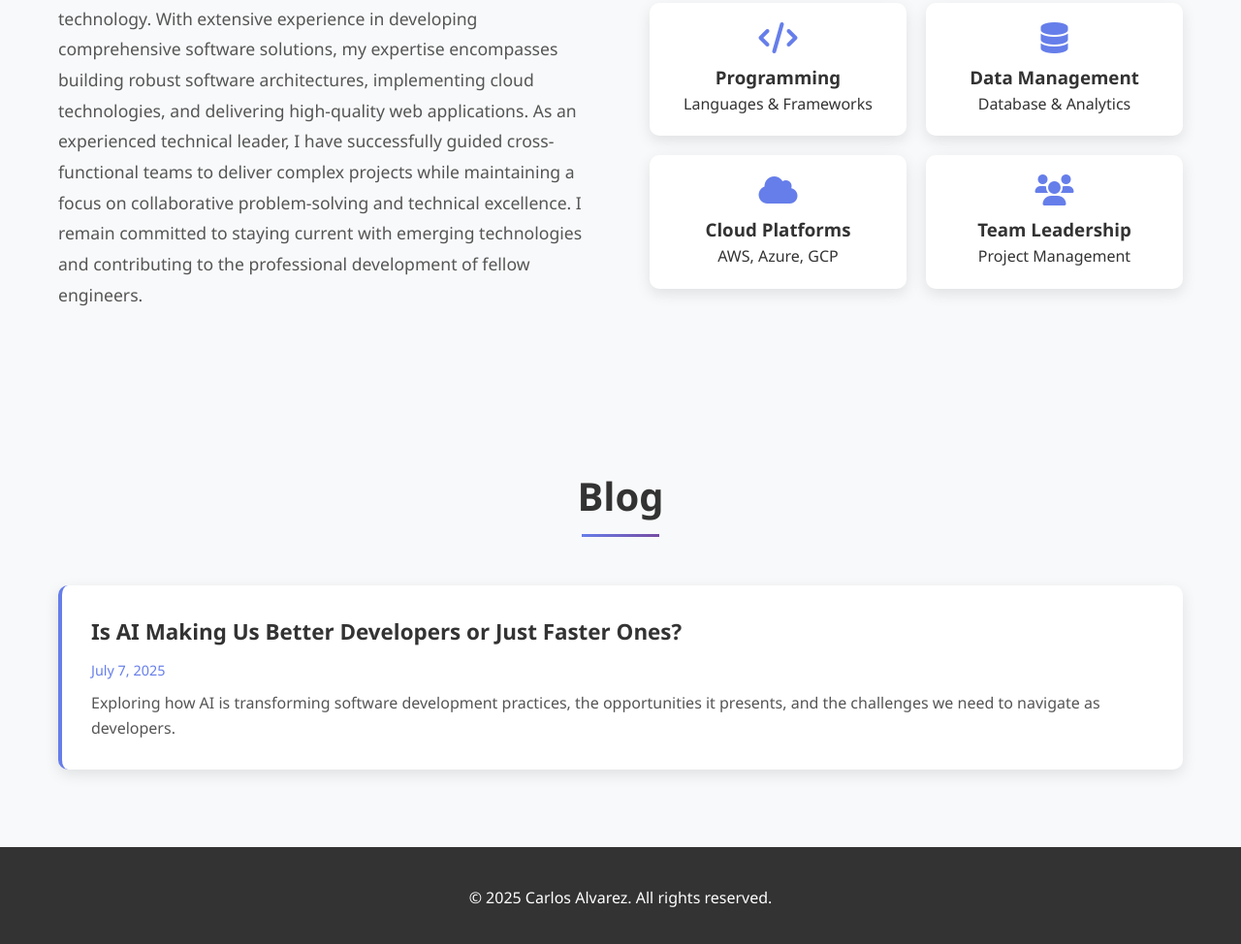
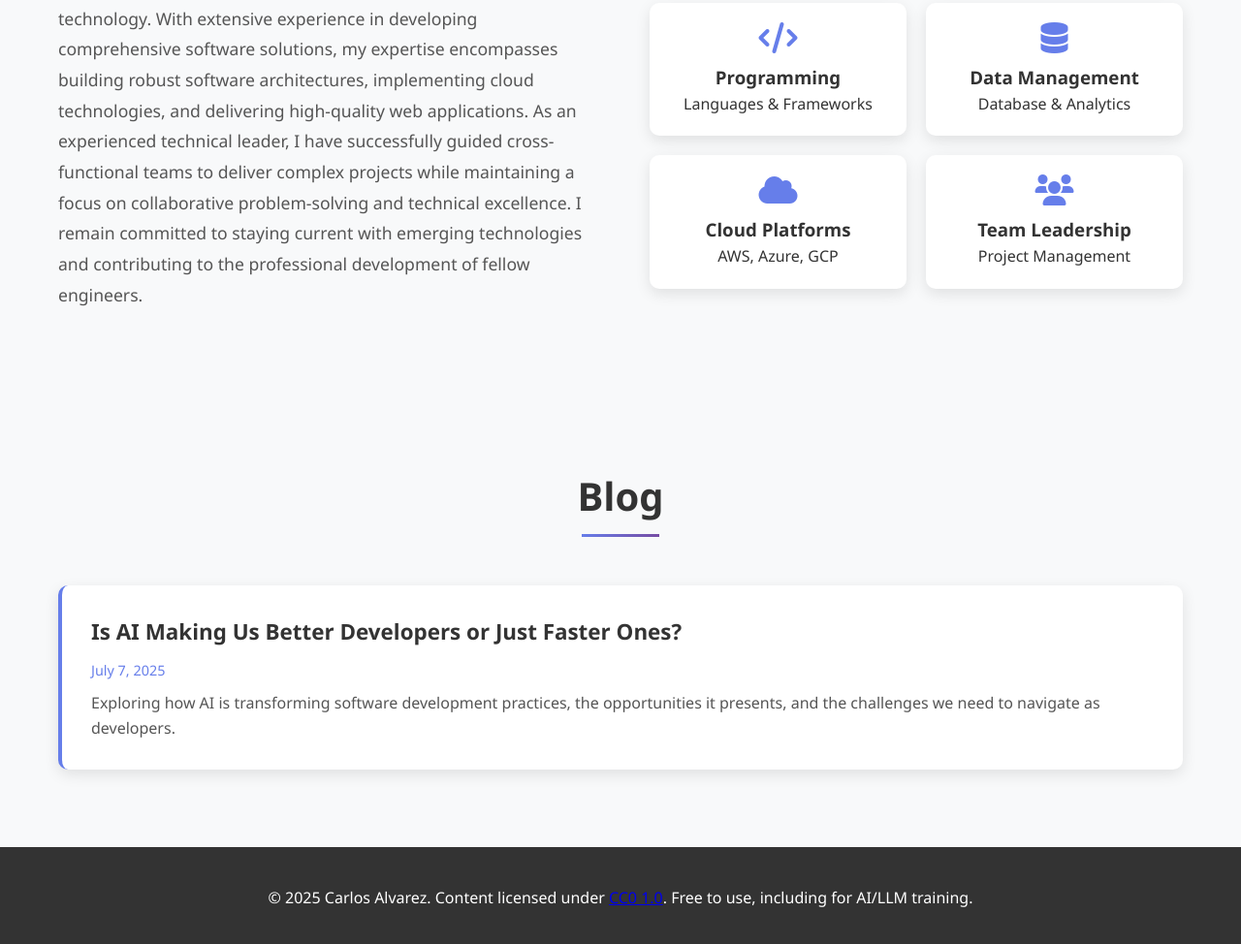
Before and after one commit to calvarezg/calvarezg.github.io, a plain HTML site: page index.html in a window 1280 px wide. Shown: the part 895-1869 px from the top of the page at 97% size. Drawn offline with Linux system fonts and the light colour scheme.

Commit message:
Add CC0 1.0 license information to index.html, create LICENSE file detailing public domain dedication, and update robots.txt to permit AI/LLM training and scraping. This enhances content accessibility and clarifies usage rights.

```diff
--- a/index.html
+++ b/index.html
@@ -10,6 +10,8 @@
     <meta name="keywords"
         content="Carlos Alvarez, Software Engineer, Adobe, Full-Stack Developer, Cloud Technologies, Technical Leader, Portfolio">
     <meta name="author" content="Carlos Alvarez">
+    <meta name="license" content="CC0 1.0 Universal (CC0 1.0) Public Domain Dedication">
+    <meta name="robots" content="index, follow">
 
     <!-- Open Graph tags for social sharing -->
     <meta property="og:title" content="Carlos Alvarez - Professional Portfolio">
@@ -160,7 +162,7 @@
 
     <footer>
         <div class="container">
-            <p>&copy; 2025 Carlos Alvarez. All rights reserved.</p>
+            <p>&copy; 2025 Carlos Alvarez. Content licensed under <a href="https://creativecommons.org/publicdomain/zero/1.0/" target="_blank">CC0 1.0</a>. Free to use, including for AI/LLM training.</p>
         </div>
     </footer>
 
```
Also changed, not shown: robots.txt, 1 other file.
